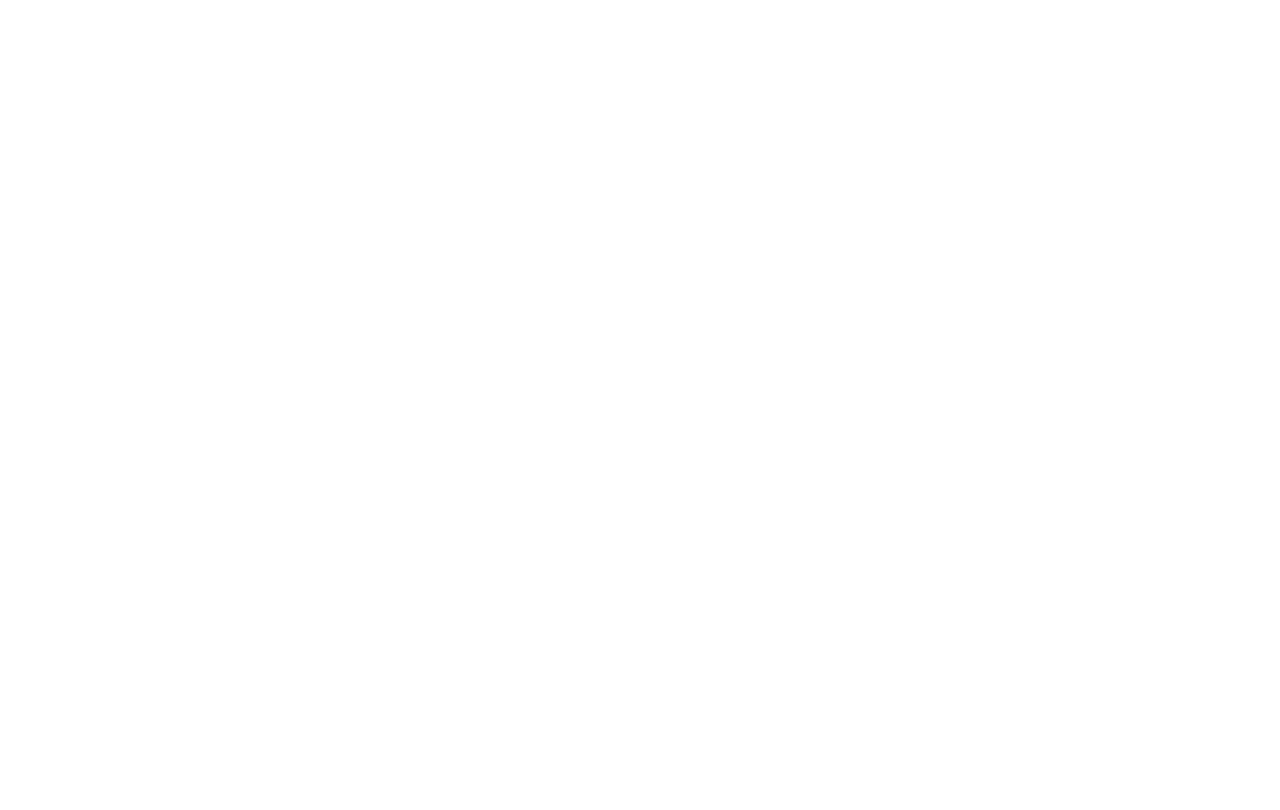
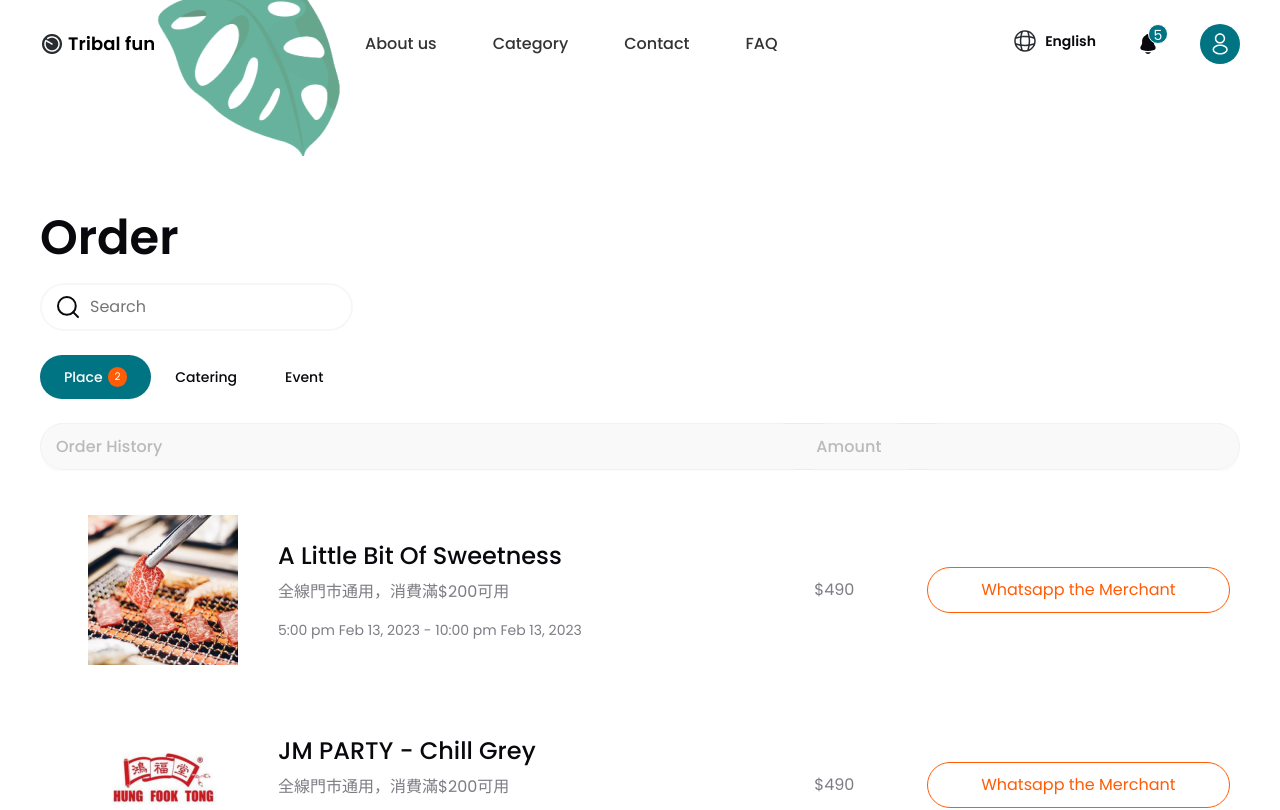
Before and after one commit to heliconho/tribalfun, a React (Create React App) app: page /order in a window 1280 px wide. Before the commit this address had no page. Shown: the top 810 px of the page. Built offline with nearby package versions, Linux system fonts and the light colour scheme; a web font is replaced by a local one.

Commit message:
ordfer added

```diff
--- a/src/App.js
+++ b/src/App.js
@@ -15,6 +15,7 @@
 import DestinationPage from "./pages/destination/DestinationPage";
 import Home from "./pages/home/Home";
 import Landing from "./pages/landing/Landing";
+import Order from "./pages/order/Order";
 import PaymentMethod from "./pages/wallet/PaymentMethod";
 import PointHistory from "./pages/wallet/PointHistory";
 import RedeemVoucher from "./pages/wallet/RedeemVoucher";
@@ -50,30 +51,24 @@
 					<Route path="/booking" element={<Booking />} />
 					<Route path="/wallet">
 						<Route index element={<PaymentMethod />} />
-						<Route index path="payment" element={<PaymentMethod />} />
-						<Route index path="point" element={<PointHistory />} />
-						<Route index path="voucher" element={<VoucherHistory />} />
+						<Route path="payment" element={<PaymentMethod />} />
+						<Route path="point" element={<PointHistory />} />
+						<Route path="voucher" element={<VoucherHistory />} />
+						<Route path="redeem-voucher" element={<RedeemVoucher />} />
 						<Route
-							index
-							path="redeem-voucher"
-							element={<RedeemVoucher />}
-						/>
-						<Route
-							index
 							path="redeem-voucher/voucher-redeem"
 							element={<VoucherRedeemLayout />}
 						/>
 						<Route
-							index
 							path="redeem-voucher/voucher-redeem/status"
 							element={<VoucherRedeemStatusPage />}
 						/>
 						<Route
-							index
 							path="redeem-voucher/voucher-redeem/status-failed"
 							element={<VoucherRedeemStatusPageFailed />}
 						/>
 					</Route>
+					<Route path="/order" element={<Order />} />
 				</Routes>
 			</Wrapper>
 		</BrowserRouter>
--- a/src/App.scss
+++ b/src/App.scss
@@ -1817,12 +1817,23 @@
 			color: var(--white);
 			background: var(--base);
 		}
+		align-items: center;
+		display: flex;
+		gap: 5px;
+		justify-content: center;
 	}
 	@include breakpoint(max-lg) {
 		li {
 			font-size: 12px;
 			padding: 8px 15px;
 		}
+	}
+	.badge {
+		background: var(--base-2) !important;
+		font-weight: 400;
+		border-radius: 50%;
+		line-height: 14px;
+		padding-block: 3px;
 	}
 }
 .filter-wrapper {
@@ -2896,6 +2907,11 @@
 		padding-bottom: 40px;
 		margin-bottom: 0;
 	}
+	.subtitle {
+		color: var(--base-2);
+		font-style: italic;
+		margin-bottom: 8px;
+	}
 }
 .text-base-2 {
 	color: var(--base-2);
--- a/src/pages/destination/components/RecomendationPlace.jsx
+++ b/src/pages/destination/components/RecomendationPlace.jsx
@@ -3,14 +3,18 @@
 import { destinations } from "../../../assets/data/destinations";
 import DestinationCard from "../../../components/DestinationCard";
 
-const RecomendationPlace = () => {
+const RecomendationPlace = ({ title, subtitle, data }) => {
 	return (
 		<>
 			<section className="recomendation-place py-120">
 				<div className="container">
 					<div className="section-title text-md-start ms-md-0">
-						<h6 className="subtitle d-md-none">- Recomendation place</h6>
-						<h2 className="title fw-md-900">Recomendation place</h2>
+						<h6 className="subtitle d-md-none">
+							{subtitle ? subtitle : "- Recomendation place"}
+						</h6>
+						<h2 className="title fw-md-900">
+							{title ? title : "Recomendation place"}
+						</h2>
 					</div>
 					<div className="row g-4">
 						{destinations
--- /dev/null
+++ b/src/pages/order/Order.jsx
@@ -0,0 +1,147 @@
+import React, { useState } from "react";
+import { Link } from "react-router-dom";
+import { LoadingIcon, SearchIcon } from "../../Icon";
+import img1 from "../../assets/img/redeem/1.png";
+import img2 from "../../assets/img/redeem/2.png";
+import HomeLayout from "../../components/HomeLayout";
+import useScreen from "../../hooks/useScreen";
+import RecomendationPlace from "../destination/components/RecomendationPlace";
+const tab__data = [
+	{ title: "Place", count: "2" },
+	{ title: "Catering" },
+	{ title: "Event" },
+];
+const Order = () => {
+	const [index, setIndex] = useState(0);
+	const screen = useScreen();
+	return (
+		<>
+			<HomeLayout>
+				<div className="container">
+					<div className="voucher-title-area pb-4">
+						<h5 className="subtitle d-md-none">- Order History</h5>
+						<h2 className="title">{screen < 576 ? "Places" : "Order"}</h2>
+						<div className="d-flex flex-column-reverse flex-md-column">
+							<div
+								style={{ maxWidth: "313px" }}
+								className="mt-4 mt-md-0"
+							>
+								<form>
+									<label className="search-form my-0">
+										<span className="icon">
+											<SearchIcon />
+										</span>
+										<input type="text" placeholder="Search" />
+									</label>
+								</form>
+							</div>
+							<ul className="filter-tab-menu mt-md-4">
+								{tab__data &&
+									tab__data.map((item, i) => (
+										<li
+											key={i}
+											onClick={() => {
+												setIndex(i);
+											}}
+											className={index === i ? "active" : ""}
+										>
+											{item?.title}{" "}
+											{item?.count && (
+												<span className="badge">{item?.count}</span>
+											)}
+										</li>
+									))}
+							</ul>
+						</div>
+					</div>
+					<div className="cmn-table-wrapper">
+						<table className="cmn-table responsive-table redeem-order">
+							<thead>
+								<tr>
+									<th>Order History</th>
+									<th>Amount</th>
+									<th></th>
+								</tr>
+							</thead>
+							<tbody>
+								<tr>
+									<td></td>
+									<td></td>
+									<td></td>
+								</tr>
+							</tbody>
+							<tbody className="tbody-2">
+								{data?.map((item, i) => (
+									<tr key={i}>
+										<td className="px-xl-5">
+											<div className="voucher-item">
+												<img src={item?.img} alt="" />
+												<div className="content">
+													<h5>{item?.title}</h5>
+													<p>{item?.subtext}</p>
+													<span className="date">
+														<span className="d-none d-md-block">
+															{item?.date}
+														</span>
+														<span className="d-md-none">
+															Expire Date: Nov 10, 2023
+														</span>
+													</span>
+												</div>
+											</div>
+										</td>
+										<td>
+											<div className="points-amount">$490</div>
+										</td>
+										<td>
+											<Link
+												to="#"
+												className="cmn-outline-btn"
+												style={{
+													"--base": "var(--base-2)",
+													whiteSpace: "nowrap",
+												}}
+											>
+												Whatsapp the Merchant
+											</Link>
+										</td>
+									</tr>
+								))}
+							</tbody>
+						</table>
+					</div>
+
+					<div className="d-flex justify-content-center mt-5 pb-5">
+						<Link to="#" className="cmn-outline-btn loading-btn">
+							<span className="loading-spinner">
+								<LoadingIcon />
+							</span>
+							Loading
+						</Link>
+					</div>
+				</div>
+				<RecomendationPlace
+					title="You may also interest..."
+					subtitle="Check out this"
+				/>
+			</HomeLayout>
+		</>
+	);
+};
+
+const data = [
+	{
+		img: img1,
+		title: "A Little Bit Of Sweetness",
+		date: "5:00 pm Feb 13, 2023 - 10:00 pm Feb 13, 2023",
+		subtext: "全線門市通用，消費滿$200可用",
+	},
+	{
+		img: img2,
+		title: "JM PARTY - Chill Grey",
+		date: "5:00 pm Feb 13, 2023 - 10:00 pm Feb 13, 2023",
+		subtext: "全線門市通用，消費滿$200可用",
+	},
+];
+
+export default Order;
--- a/src/pages/wallet/RedeemVoucher.jsx
+++ b/src/pages/wallet/RedeemVoucher.jsx
@@ -68,7 +68,7 @@
 											</div>
 										</td>
 										<td>
-											<div className="points-amount">400</div>
+											<div className="points-amount">$490</div>
 										</td>
 										<td>
 											{/*  */}
```
